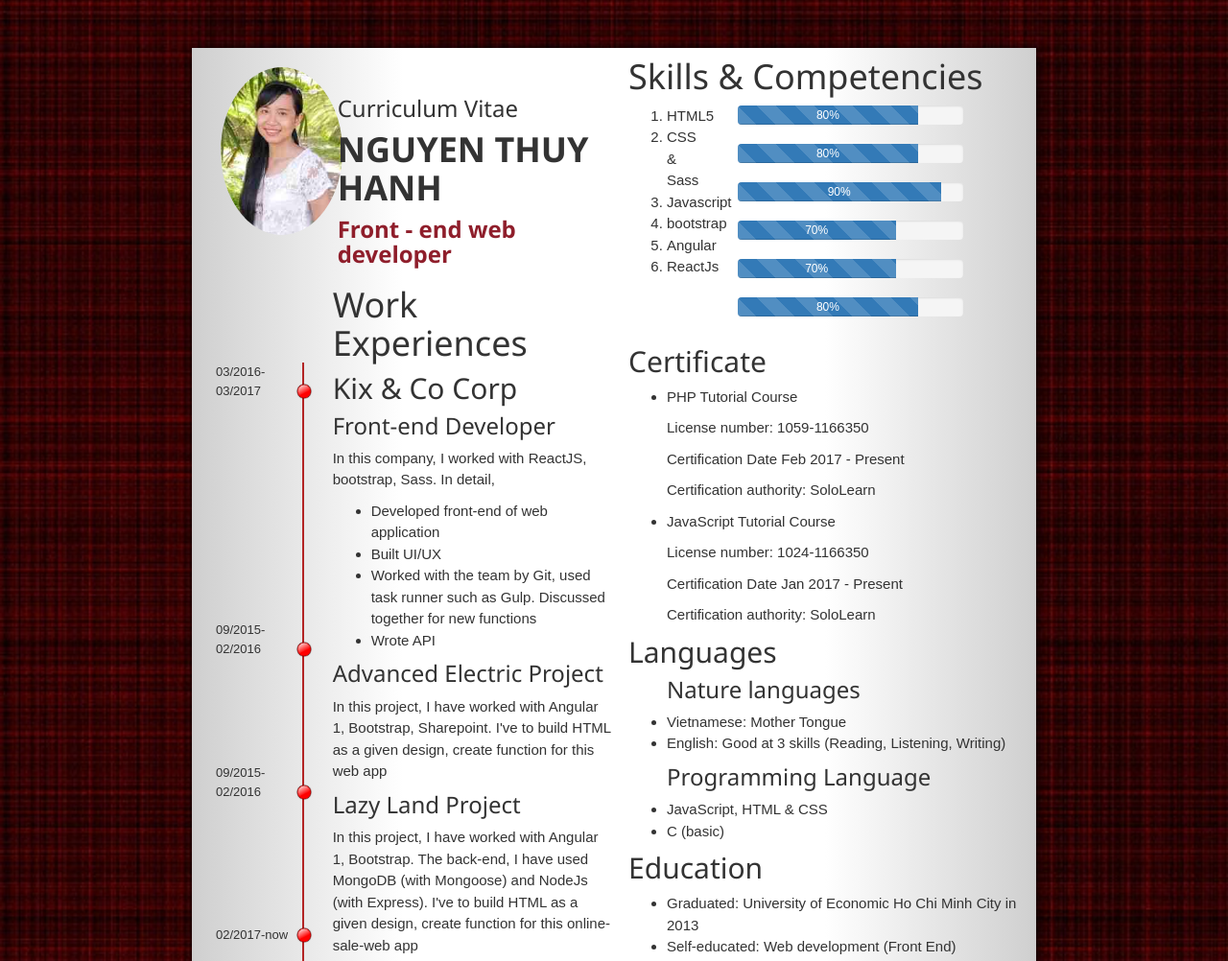
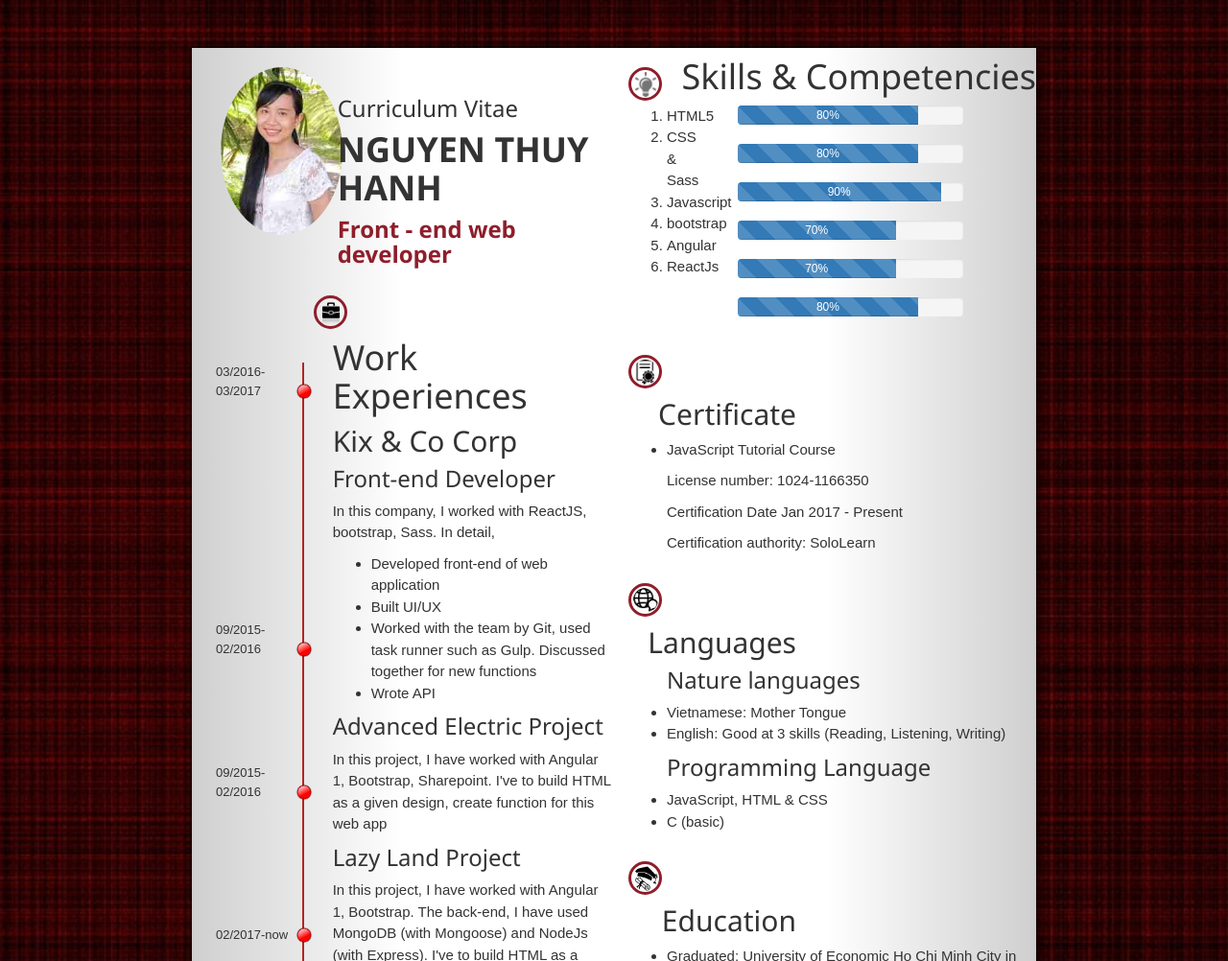
Before and after one commit to nguyenthuyhanh0805/CV, a website: page public/cv.html in a window 1280 px wide. Shown: the top 1002 px of the page at 96% size. Drawn offline with nearby package versions, Linux system fonts and the light colour scheme.

Commit message:
add icon

```diff
--- a/public/cv.html
+++ b/public/cv.html
@@ -42,11 +42,11 @@
                                 </div>
                                 <div class="col-xs-8 .col-sm-8 col-md-8 col-lg-8">
                                     <div class="margin-left-box">
-                                        <h1 class="title1">Work Experiences</h1>
+                                        <span><img class="work-experience-icon1" src="./img/work-experience-icon.png"/></span><h1 class="title1">Work Experiences</h1>
                                     </div>
                                     <div class="horizontal-line"></div>
                                     <div class="dev-experience margin-left-box">
-                                        <h2 class="title2">Kix & Co Corp</h2>
+                                        <h2 class="title3">Kix & Co Corp</h2>
                                         <h3 class="title3">Front-end Developer</h3>
                                         <p>In this company, I worked with ReactJS, bootstrap, Sass. In detail,</p>
                                         <ul>
@@ -73,7 +73,7 @@
                 </div>
                 <div class="right-side col-xs-6 col-sm-6 col-md-6 col-lg-6">
                     <div class="margin-left-box">
-                            <h1 class="title1">Skills & Competencies</h1>
+                             <span><img class="work-experience-icon" src="./img/skill-icon.png"/></span><h1 class="title1">Skills & Competencies</h1>
                         </div>
                         <div class="horizontal-line"></div>
                         <div class="skill">
@@ -130,14 +130,8 @@
                         </div>
                         <div class="compentency-box">
                             <div class="certificate margin-left-box">
-                                <h2 class="title2">Certificate</h2>
+                                <span><img class="work-experience-icon" src="./img/certificate-icon.png"/></span><h2 class="title2">Certificate</h2>
                                 <ul>
-                                    <li>
-                                        <p>PHP Tutorial Course</p>
-                                        <p>License number: 1059-1166350</p>
-                                        <p>Certification Date Feb 2017 - Present</p>
-                                        <p>Certification authority: SoloLearn</p>
-                                    </li>
                                     <li>
                                         <p>JavaScript Tutorial Course</p>
                                         <p>License number: 1024-1166350</p>
@@ -148,7 +142,7 @@
                                 </ul>
                             </div>
                             <div class="languages margin-left-box">
-                                <h2 class="title2">Languages</h2>
+                                <span><img class="work-experience-icon" src="./img/languages-icon.png"/></span><h2 class="title2">Languages</h2>
                                 <ul>
                                     <h3 class="title3">Nature languages</h3>
                                     <li>Vietnamese: Mother Tongue</li>
@@ -161,14 +155,14 @@
                                 </ul>
                             </div>
                             <div class="education margin-left-box">
-                                <h2 class="title2">Education</h2>
+                                <span><img class="work-experience-icon" src="./img/education-icon.jpg"/></span><h2 class="title2">Education</h2>
                                 <ul>
                                     <li>Graduated: University of Economic Ho Chi Minh City in 2013</li>
                                     <li>Self-educated: Web development (Front End)</li>
                                 </ul>
                             </div>
                             <div class="interest margin-left-box">
-                                <h2 class="title2">Interest</h2>
+                                <span><img class="work-experience-icon" src="./img/hobbies-icon.png"/></span><h2 class="title2">Interest</h2>
                                 <ul>
                                     <li>Play sports</li>
                                     <li>Listening audio</li>
--- a/public/style.css
+++ b/public/style.css
@@ -55,8 +55,32 @@ body{
     border-radius: 150%;
     margin: 20px 5px 0px 30px;
 }
+.work-experience-icon{
+    width: 35px;
+    height: 35px;
+    border: 3px solid #8f1e2b;
+    border-radius: 100%;
+    margin-top: 20px;
+    padding: 2px 1px 1px 2px;
+}
+.work-experience-icon1{
+    width: 35px;
+    height: 35px;
+    border: 3px solid #8f1e2b;
+    border-radius: 100%;
+    margin-top: 20px;
+    padding: 2px 1px 1px 2px;
+    margin-left:-20px;
+}
 .title{
     margin-top:50px;
+}
+.title1{
+    float:right
+}
+.title2{
+    float:right;
+    margin-right:250px;
 }
 .full-name{
     font-weight: 600
```
Also changed, not shown: public/img/certificate-icon.png (added), public/img/education-icon.jpg (added), public/img/hobbies-icon.png (added), public/img/languages-icon.png (added), public/img/skill-icon.png (added), public/img/work-experience-icon.png (added).
